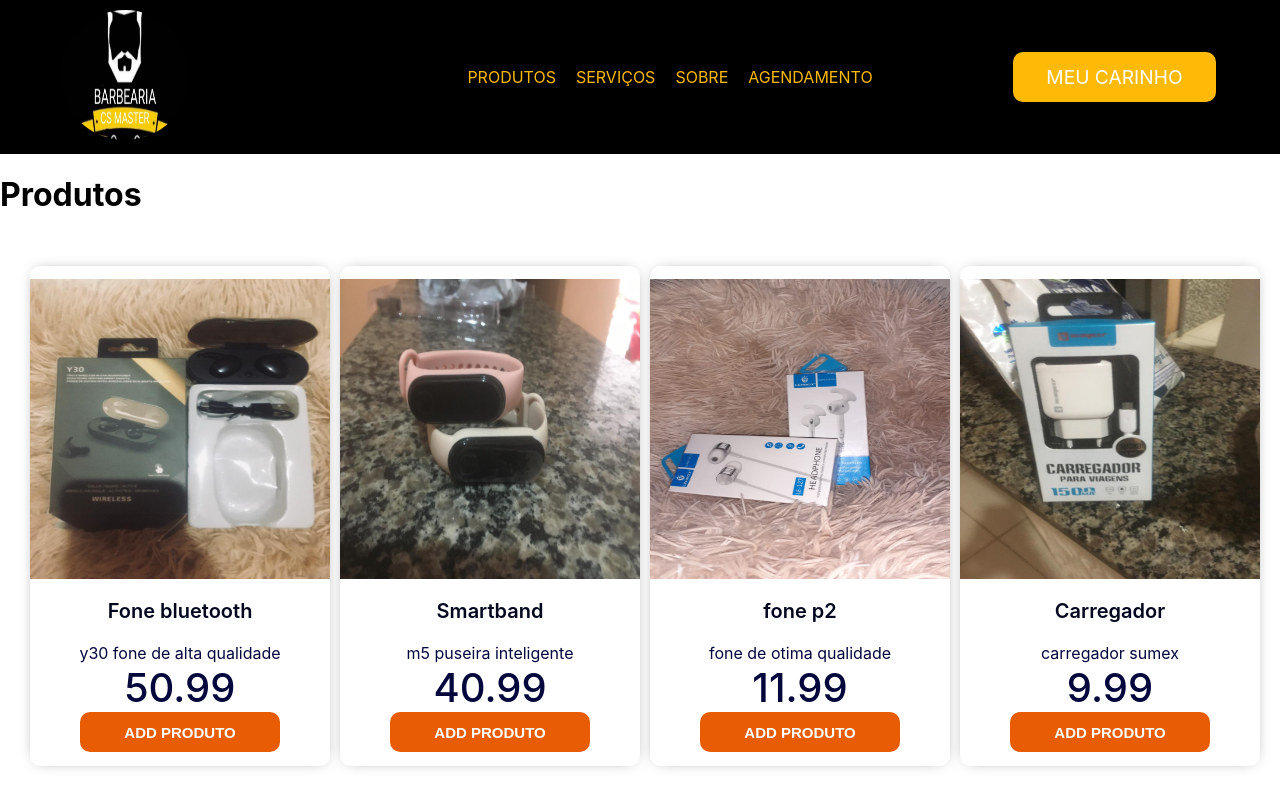
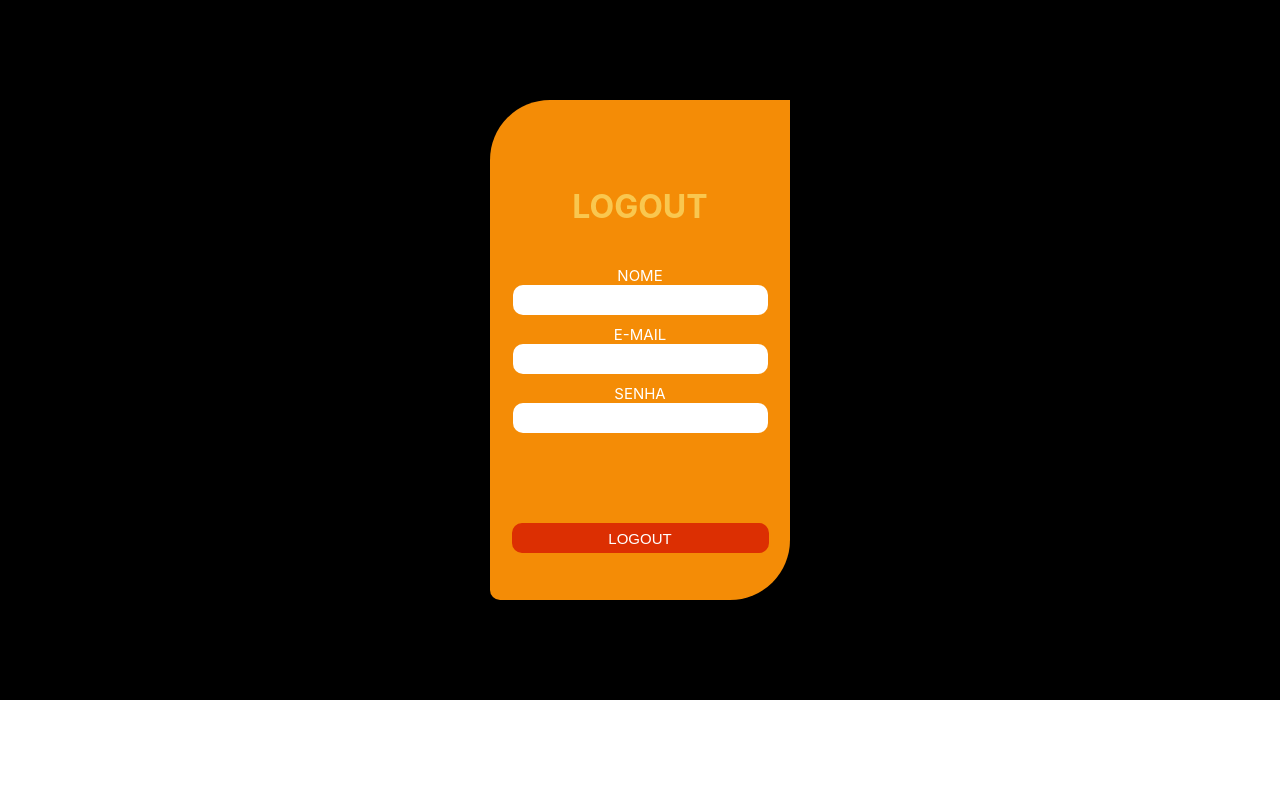
Before and after one commit to claudiocsx/csmaster, a React (Create React App) app: page / in a window 1280 px wide. Shown: the top 800 px of the page. Built offline with nearby package versions, Linux system fonts and the light colour scheme.

Commit message:
pagina de login

```diff
--- a/src/App.jsx
+++ b/src/App.jsx
@@ -1,10 +1,12 @@
 import { TopBar } from "./components/TopBar"
 import { Home } from "./pages/Home";
+import { Logaut } from "./pages/Home/Logaut";
+import { Login } from "./pages/Login";
 
 const App = () =>{
   return(
     <>
-      <Home />
+      <Logaut/>
     </>
   )
 }
--- a/src/components/Servico/index.jsx
+++ b/src/components/Servico/index.jsx
@@ -10,7 +10,7 @@ export const Servico = () => {
             {servico.length !==0 && <h1>Serviços</h1>}
           <div className="servicoContiner">
               {serviços.map(servico => (
-                   <div className="servico">
+                   <div className="servico" key={servico.servicoID}>
                    <div className="wapper">
                        <div className="main">
                         <span className='servicoTitle'>{servico.nome}</span>
--- a/src/components/Servico/style.css
+++ b/src/components/Servico/style.css
@@ -2,6 +2,7 @@
     display: flex;
     justify-content: center;
     align-items: center;
+    flex-wrap: wrap;
     overflow: hidden;
 }
 
@@ -14,7 +15,7 @@
     align-items: center;
     -webkit-box-shadow: 0px 0px 16px -8px rgba(0, 0, 0, 0.68);
     box-shadow: 0px 0px 16px -8px rgba(0, 0, 0, 0.68);
-    margin: 20px;
+    margin: 10px;
 
 }
 .main{
--- /dev/null
+++ b/src/pages/Home/Logaut/index.js
@@ -0,0 +1,19 @@
+import './style.css'
+export const Logaut = () => {
+    return(
+        <div className="logoutContainer" >
+
+            <div className="logout">
+            <h1 className="logoutTitle" >logout</h1>
+              <label htmlFor="" className="logoutLabel">nome</label>
+              <input className="logoutInput" type="text" />
+              <label htmlFor="" className="logoutLabel">e-mail</label>
+              <input className="logoutInput" type="email" />
+              <label htmlFor=""  className="logoutLabel">Senha</label>
+              <input className="logoutInput" type="password" />
+              <button className="logoutBtn" >logout</button>
+
+            </div>
+        </div>
+    )
+}
--- /dev/null
+++ b/src/pages/Home/Logaut/style.css
@@ -0,0 +1,57 @@
+.logoutContainer, .logout{
+    width: 100%;
+    height: 700px;
+    display: flex;
+    justify-content: center;
+    align-items: center;
+    background-color: #000;
+    overflow: hidden;
+}
+.logoutTitle{
+    color: #f9c74f;
+    margin: 40px 0;
+    text-transform: uppercase;
+}
+
+.logoutLabel{
+    text-align: left;
+    color: #fff;
+    font-size: 15px;
+    text-transform: uppercase;
+}
+.logout{
+    display: flex;
+    height: 500px;
+    width: 300px;
+    background-color: #f48c06;
+    display: flex;
+    flex-direction: column;
+    border-radius: 60px 0 60px 10px;
+}
+
+.logoutInput{
+    width: 235px;
+    height: 30px;
+    border-radius: 10px;
+    border: none;
+    font-size: 15px;
+    margin-bottom: 10px;
+    padding: 0 10px;
+}
+
+.logoutInput:focus{
+    outline: none;
+}
+
+.logoutBtn{
+    width: 257px;
+    height: 30px;
+    border-radius: 10px;
+    border: none;
+    color: #fff;
+    background-color: #dc2f02;
+    margin-top: 80px;
+    font-size: 15px;
+    text-transform: uppercase;
+    cursor: pointer;
+}
--- /dev/null
+++ b/src/pages/Login/index.jsx
@@ -0,0 +1,17 @@
+import './style.css'
+export const Login = () => {
+    return(
+        <div className="loginContainer" >
+
+            <div className="login">
+            <h1 className="loginTitle" >login</h1>
+              <label htmlFor="" className="loginLabel">e-mail</label>
+              <input className="loginInput" type="email" />
+              <label htmlFor=""  className="loginLabel">Senha</label>
+              <input className="loginInput" type="password" />
+              <button className="loginBtn" >Login</button>
+
+            </div>
+        </div>
+    )
+}
--- /dev/null
+++ b/src/pages/Login/style.css
@@ -0,0 +1,53 @@
+.loginContainer, .login{
+    width: 100%;
+    height: 700px;
+    display: flex;
+    justify-content: center;
+    align-items: center;
+    background-color: #000;
+    overflow: hidden;
+}
+.loginTitle{
+    color: #f9c74f;
+    margin: 40px 0;
+}
+
+.loginLabel{
+    text-align: left;
+    color: #fff;
+    font-size: 15px;
+    text-transform: uppercase;
+}
+.login{
+    display: flex;
+    height: 400px;
+    width: 300px;
+    background-color: #f48c06;
+    display: flex;
+    flex-direction: column;
+    border-radius: 60px 0 60px 10px;
+}
+
+.loginInput{
+    width: 235px;
+    height: 30px;
+    border-radius: 10px;
+    border: none;
+    font-size: 15px;
+    margin-bottom: 10px;
+    padding: 0 10px;
+}
+
+.loginInput:focus{
+    outline: none;
+}
+
+.loginBtn{
+    width: 257px;
+    height: 30px;
+    border-radius: 10px;
+    border: none;
+    color: #fff;
+    background-color: #dc2f02;
+    margin-top: 80px;
+}
```
